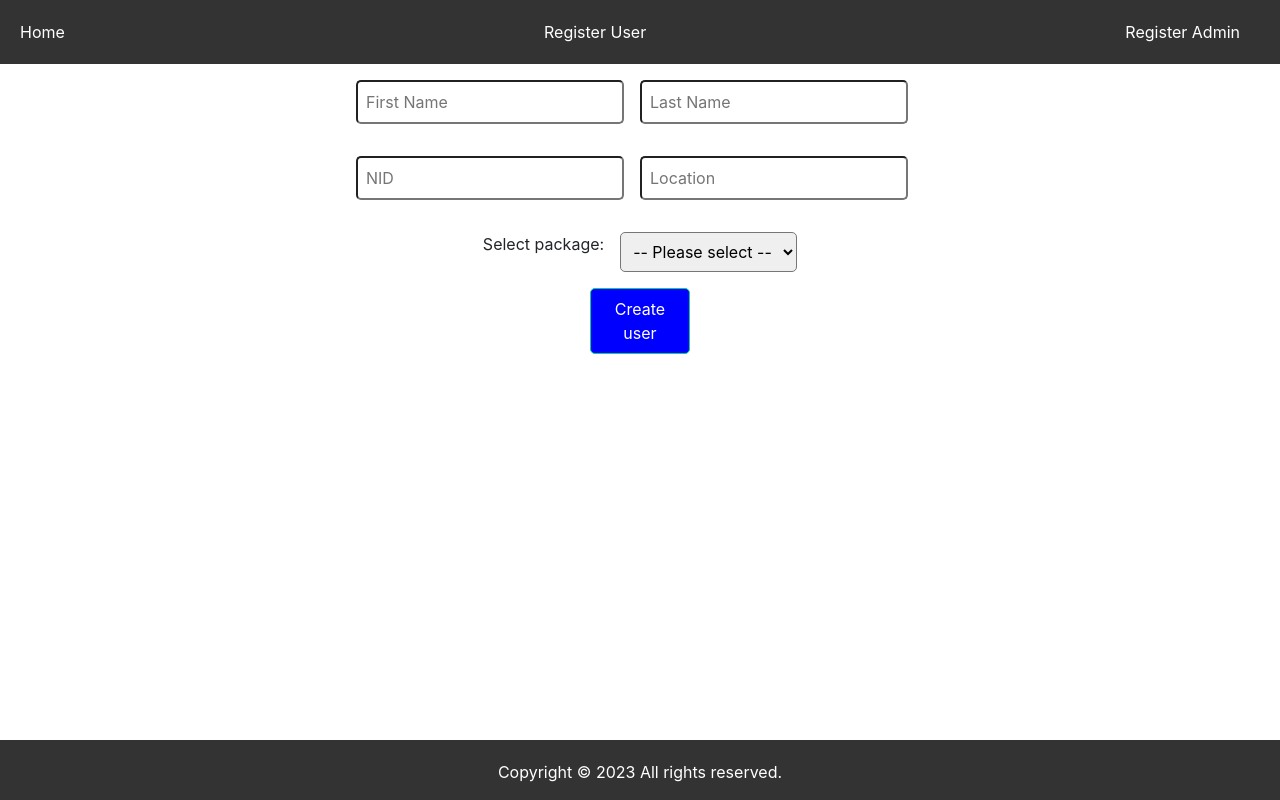
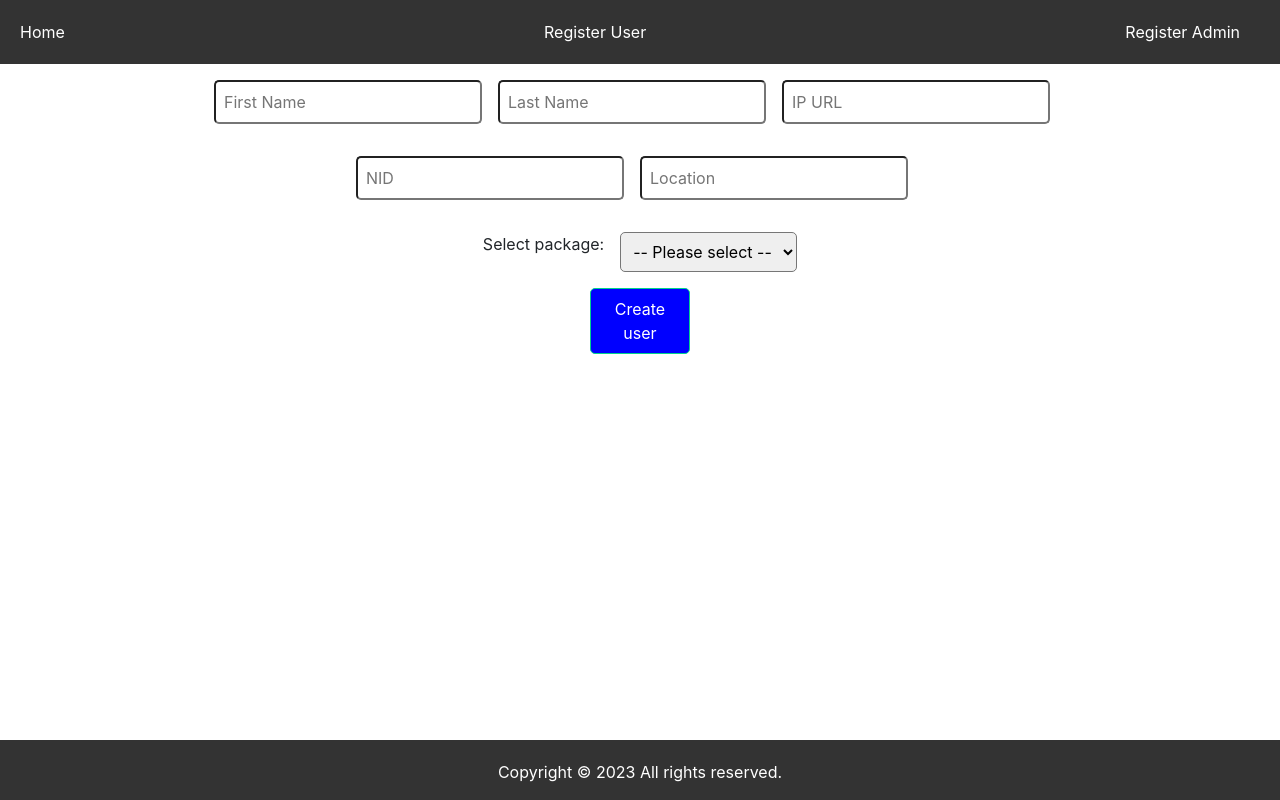
Before and after one commit to azi841/dsl-app, a React app: page /registeruser in a window 1280 px wide. Built offline with nearby package versions, Linux system fonts and the light colour scheme; no server answers; sample sign-in values are in the browser's storage.

Commit message:
Added url in db, register user & dashboard list

```diff
--- a/src/components/Dashboard.jsx
+++ b/src/components/Dashboard.jsx
@@ -70,6 +70,7 @@ const Dashboard= ()=> {
       });
 
 
+
       const handleDelete = async (userId) => {
         console.log("confirmDelete: ", confirmDelete);
         console.log("userToDelete: ", userToDelete);
@@ -113,6 +114,9 @@ const Dashboard= ()=> {
                   </p>
                   <p style={styles.userNid}>User ID: {user.nid}</p>
                   <p style={styles.userLocation}>Location: {user.location}</p>
+                  { user.url &&
+                  <p style={styles.userURL}><a href={user.url} target="_blank">URL</a></p>
+                  }
                   <p>Package: {user.package}</p>
                   <button onClick={() => setEditing(user.id)}>Edit</button>
                   <button onClick={() => confirmDeleteUser(user.id)}>Delete</button>
@@ -172,6 +176,9 @@ const styles = {
     userLocation: {
       fontSize: "16px",
     },
+    userURL: {
+      fontSize: "16px",
+    },
   };
 
 export default Dashboard;
--- a/src/components/RegisterUser.jsx
+++ b/src/components/RegisterUser.jsx
@@ -20,6 +20,7 @@ const RegisterUser = () => {
     const [lname, setLname] = useState('');
     const [nid, setNid] = useState('');
     const [location, setLocation] = useState('');
+    const [url, setUrl] = useState('');
     const [selectedPackage, setSelectedPackage] = useState('');
 
     const handleCreate = async(e) => {
@@ -37,6 +38,7 @@ const RegisterUser = () => {
                 nid: nid,
                 location: location,
                 package: selectedPackage,
+                url: url,
                 completed: false,
                 created: Timestamp.now()
             })
@@ -47,6 +49,7 @@ const RegisterUser = () => {
                 setNid('');
                 setLocation('');
                 setSelectedPackage('');
+                setUrl('');
                 navigate("/dashboard");
               })
         }
@@ -85,6 +88,13 @@ const RegisterUser = () => {
                       onChange={(e) => setLname(e.target.value)}
                       style={{ padding: "0.5rem", marginRight: "1rem", fontSize: "1rem", borderRadius: "5px" }}
                     />
+                     <input
+                      type="text"
+                      placeholder="IP URL"
+                      value={url}
+                      onChange={(e) => setUrl(e.target.value)}
+                      style={{ padding: "0.5rem", marginRight: "1rem", fontSize: "1rem", borderRadius: "5px" }}
+                    />
                   </div>
                   <div style={{ display: "flex", margin: "1rem 0" }}>
                     <input
```
